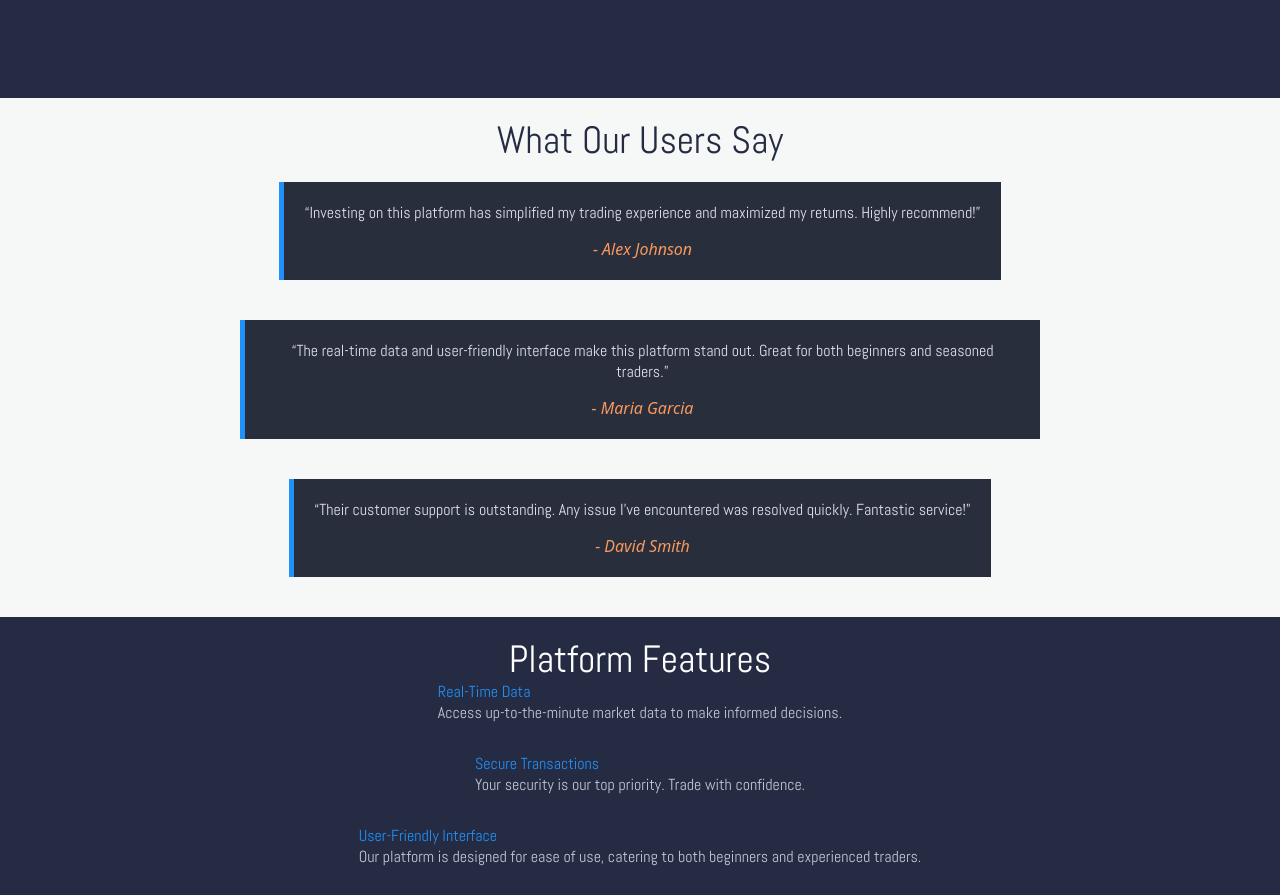
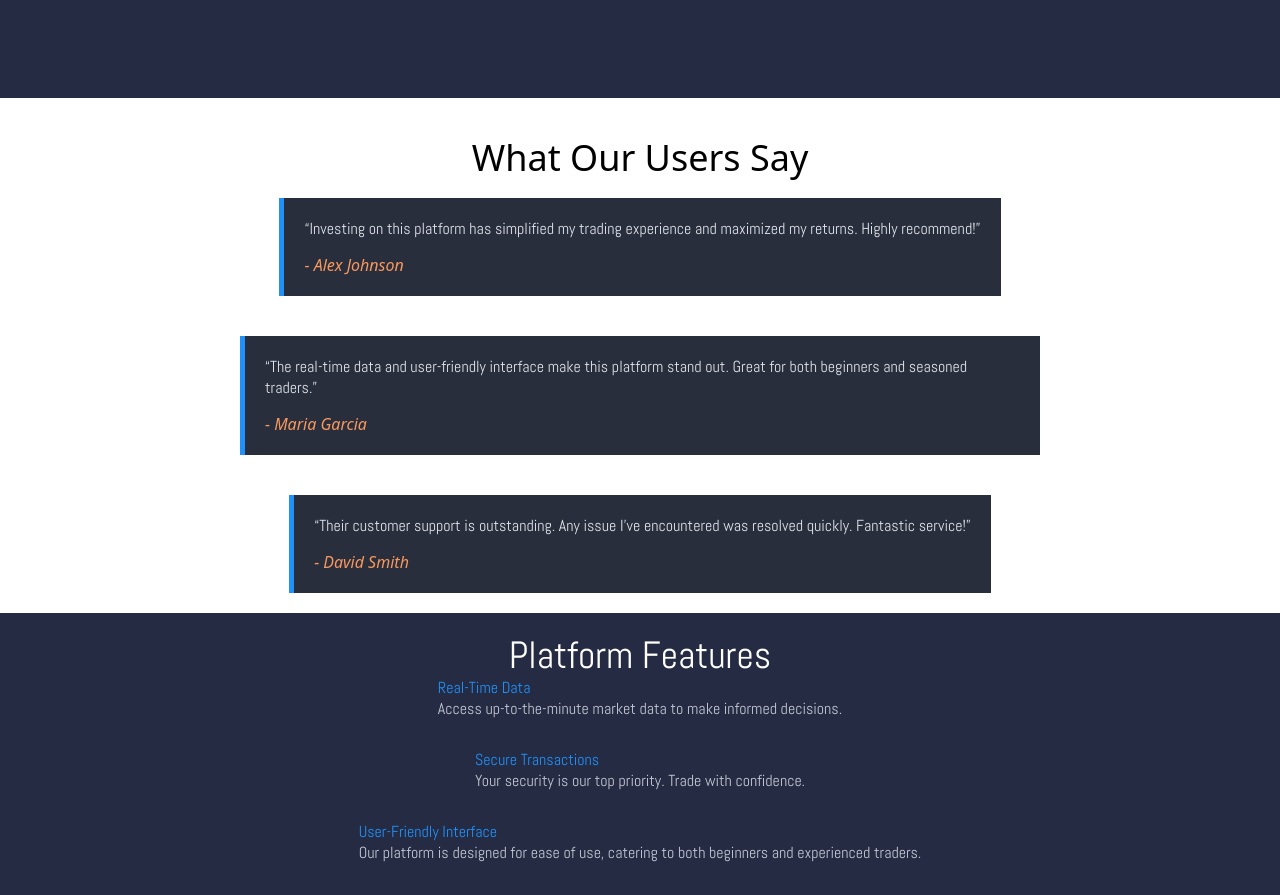
Before and after one commit to denyred/PW_lab2, a website built with Parcel: page index.html in a window 1280 px wide. Shown: the part 2405-3300 px from the top of the page. Built offline with nearby package versions, Linux system fonts and the light colour scheme; files whose address does not match are found by name; a web font is replaced by a local one.

Commit message:
sec1 update

```diff
--- a/index.html
+++ b/index.html
@@ -310,9 +310,9 @@
       </section>
 
 
-      <section class="testimonials-section">
-        <div class="container">
-          <h2 class="title">What Our Users Say</h2>
+      <section class="w-full px-10 xs:px-0">
+        <div class="w-full flex items-center justify-center flex-col">
+          <h2 class="w-full text-4xl flex items-center justify-center mt-10 text-black ">What Our Users Say</h2>
           <div class="testimonial">
             <p>“Investing on this platform has simplified my trading experience and maximized my returns. Highly recommend!”</p>
             <span>- Alex Johnson</span>
```
